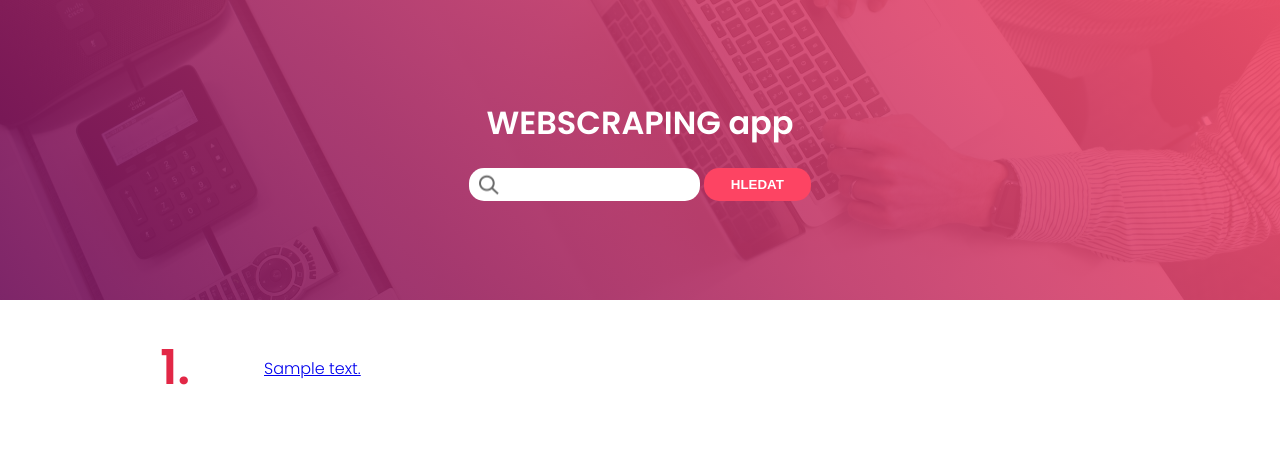
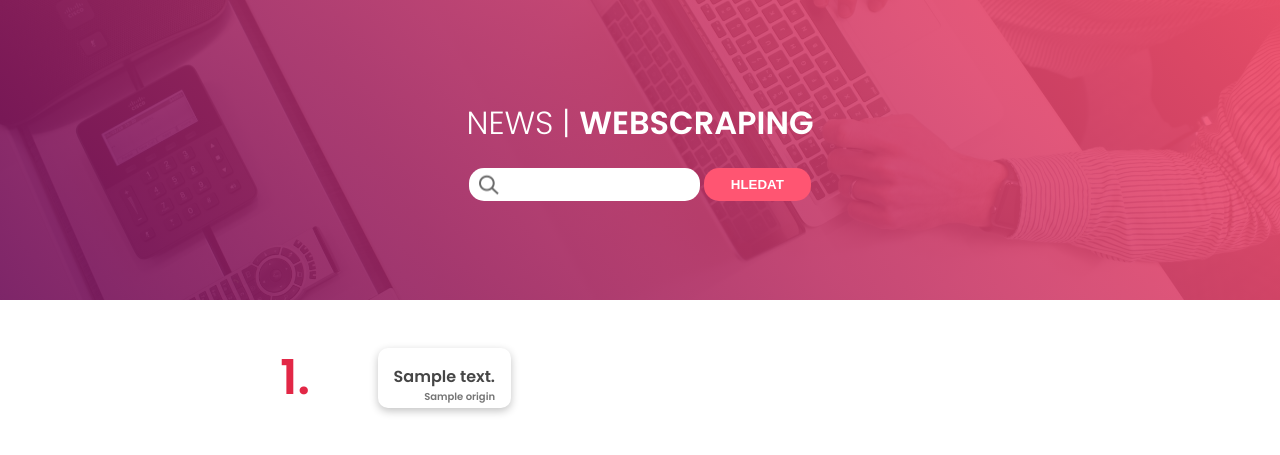
Before and after one commit to MichalHejc/django-webscraping-news, a Django app: template webscraping/templates/webscraping/index.html in a window 1280 px wide. Shown: the top 455 px of the page. Run offline with Django 4.2, Linux system fonts and the light colour scheme; the template is opened without the code that fills it: most values are stand-ins (such as "Sample title", 1, 10 or a date in 2020).

Commit message:
Add README.md, requirements.txt, add origin to article objects

```diff
--- a/webscraping/static/webscraping/styles.css
+++ b/webscraping/static/webscraping/styles.css
@@ -22,13 +22,16 @@ header {
     justify-content: center;
 }
 
+header h1 {
+    font-weight: normal;
+}
+
 section {
     padding: 2em 1em;
-    margin: 0 auto;
 }
 
 .container {
-    max-width: 960px;
+    max-width: 720px;
     margin: 0 auto;
 }
 
@@ -60,7 +63,7 @@ input:focus {
     color: white;
     font-weight: bold;
     text-transform: uppercase;
-    background-color: rgb(253, 68, 99);
+    background-color: rgb(255, 85, 114);
     cursor: pointer;
     transition: all 0.2s ease;
 }
@@ -71,9 +74,9 @@ input:focus {
 
 .article-box {
     display: flex;
-    gap: 2em;
-    width: 300px;
+    gap: 1em;
     align-items: center;
+    max-width: 620px;
 }
 
 .article-box h2 {
@@ -82,9 +85,30 @@ input:focus {
     color: rgb(226, 39, 70);
     font-size: 3em;
     font-weight: bold;
-    width: 1.5em;
+    min-width: 1.7em;
 }
 
 .article-box p {
+    color: rgb(70, 70, 70);
+    padding: 1em;
+    padding-bottom: 0.2em;
+    box-shadow: rgba(0, 0, 0, 0.24) 0px 3px 8px;
+    border-radius: 10px;
+    transition: all 0.2s ease;
+    font-weight: bold;
+}
 
+.article-box p:hover {
+    box-shadow: rgba(0, 0, 0, 0.2) 0px 12px 28px 0px, rgba(0, 0, 0, 0.1) 0px 2px 4px 0px, rgba(255, 255, 255, 0.05) 0px 0px 0px 1px inset;
 }
+
+.article-box a {
+    text-decoration: none;
+}
+
+.article-from {
+    display: block;
+    text-align: right;
+    font-size: 10px;
+    color: rgb(117, 117, 117);
+}
--- a/webscraping/templates/webscraping/index.html
+++ b/webscraping/templates/webscraping/index.html
@@ -14,7 +14,7 @@
 </head>
 <body>
     <header>
-    <h1>WEBSCRAPING app</h1>
+        <h1>NEWS | <b>WEBSCRAPING</b></h1>
 
     <form action="" method="post">
         {% csrf_token %}
@@ -24,12 +24,15 @@
 
     </header>
         <section class="container">
-        {% for i in articles %}
+
+                {% for article in articles %}
                 <div class="article-box">
                     <h2>{{ forloop.counter }}.</h2>
-            <a href="{{ i.href }}" title="{{ i.href }}"><p>{{ i.text }}</p></a>
+                    <a href="{{ article.href }}" title="{{ article.href }}"><p>{{ article.text }}<span class="article-from">{{ article.origin }}</span></p></a>
                 </div>
                 {% endfor %}
+
+
         </section>
 
 </body>
```
Also changed, not shown: requirements.txt (added, +11 -0 lines), webscraping/views.py (+12 -10 lines), README.md (added), app_screenshot.png (added). Lines whose indentation alone changed are shown as unchanged.
